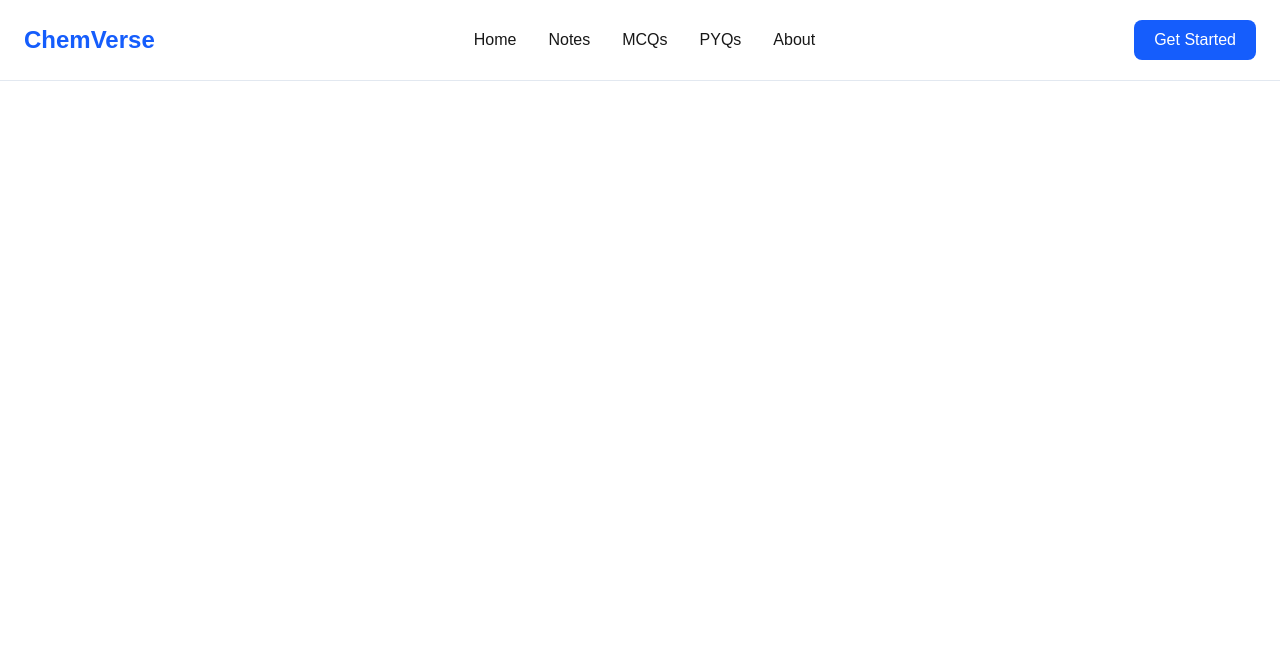
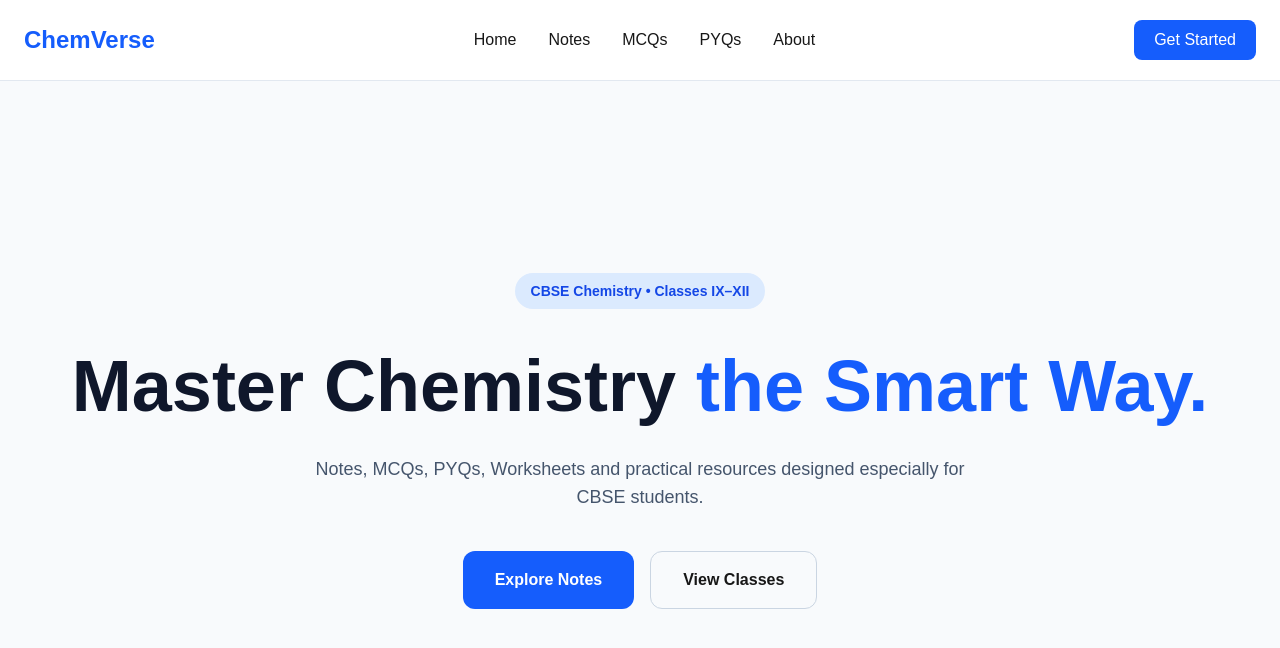
Before and after one commit to Avdesh9545/chemverse, a Next.js app: page / in a window 1280 px wide. Shown: the top 648 px of the page. Built offline with nearby package versions, Linux system fonts and the light colour scheme.

Commit message:
feat: add hero section

```diff
--- a/app/page.tsx
+++ b/app/page.tsx
@@ -1,9 +1,11 @@
 import Navbar from "@/components/layout/Navbar";
+import Hero from "@/components/home/Hero";
 
 export default function Home() {
   return (
     <>
       <Navbar />
+      <Hero />
     </>
   );
 }
--- /dev/null
+++ b/components/home/Hero.tsx
@@ -0,0 +1,31 @@
+export default function Hero() {
+  return (
+    <section className="bg-slate-50">
+      <div className="mx-auto flex min-h-[calc(100vh-80px)] max-w-7xl flex-col items-center justify-center px-6 py-20 text-center">
+        <span className="rounded-full bg-blue-100 px-4 py-2 text-sm font-semibold text-blue-700">
+          CBSE Chemistry • Classes IX–XII
+        </span>
+
+        <h1 className="mt-8 text-5xl font-extrabold leading-tight text-slate-900 md:text-7xl">
+          Master Chemistry
+          <span className="text-blue-600"> the Smart Way.</span>
+        </h1>
+
+        <p className="mt-6 max-w-2xl text-lg text-slate-600">
+          Notes, MCQs, PYQs, Worksheets and practical resources designed
+          especially for CBSE students.
+        </p>
+
+        <div className="mt-10 flex gap-4">
+          <button className="rounded-xl bg-blue-600 px-8 py-4 font-semibold text-white hover:bg-blue-700">
+            Explore Notes
+          </button>
+
+          <button className="rounded-xl border border-slate-300 px-8 py-4 font-semibold hover:bg-slate-100">
+            View Classes
+          </button>
+        </div>
+      </div>
+    </section>
+  );
+}
```
